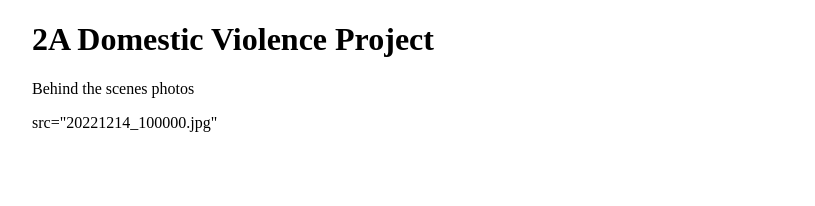
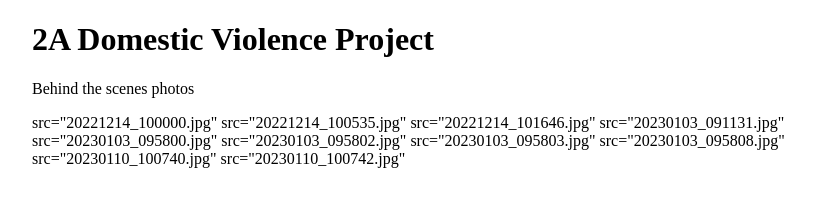
Before and after one commit to cxrbynrxse/2a-Midterm-Project, a plain HTML site: page index.html in a window 1280 px wide. Shown: the whole page, without its empty margins (158-973 px from the left). Drawn offline with Linux system fonts and the light colour scheme.

Commit message:
Update index.html

```diff
--- a/index.html
+++ b/index.html
@@ -14,7 +14,16 @@
   	<p>
     Behind the scenes photos
 </p>
-src="20221214_100000.jpg"
+	  src="20221214_100000.jpg"
+	  src="20221214_100535.jpg"
+	  src="20221214_101646.jpg"
+	  src="20230103_091131.jpg"
+	  src="20230103_095800.jpg"
+	  src="20230103_095802.jpg"
+	  src="20230103_095803.jpg"
+	  src="20230103_095808.jpg"
+	  src="20230110_100740.jpg"
+	  src="20230110_100742.jpg"
 
   </body>
 </html>
```
